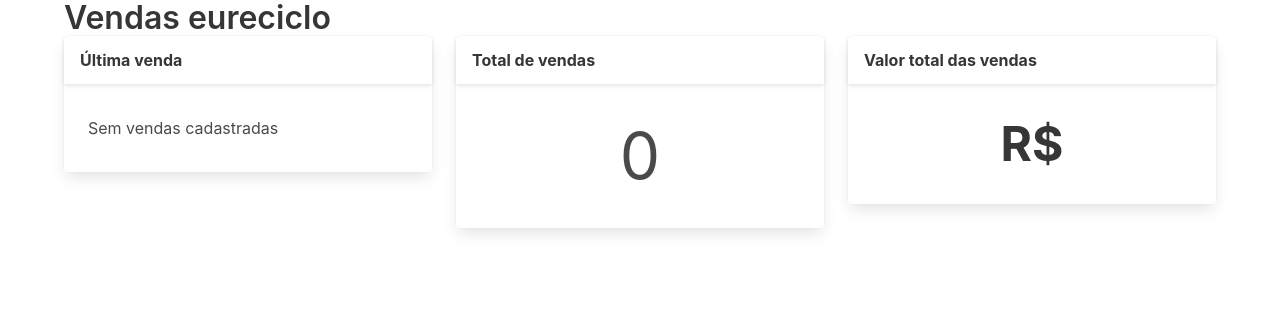
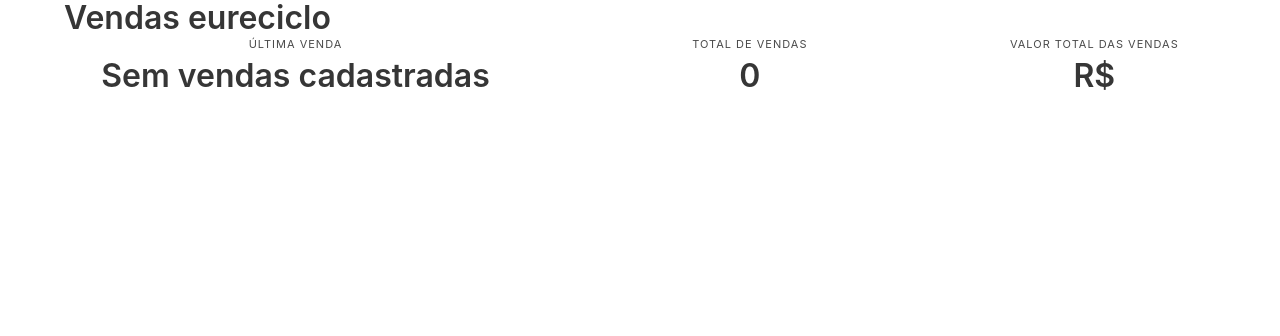
Before and after one commit to wcardosos/desafio-eureciclo, a Django app: page /sales/ in a window 1280 px wide. Shown: the top 336 px of the page. Run offline with Django 4.2, Linux system fonts and the light colour scheme; data that the repository does not hold is empty.

Commit message:
refactor(sales/templates/index) Refactor last sale informations

```diff
--- a/src/sales/templates/index.html
+++ b/src/sales/templates/index.html
@@ -4,44 +4,28 @@
   <title>Home</title>
 {% endblock %}
 {% block content %}
-  <div class="container">
-    <section class="columns">
-      <div class="column is-one-third">
-        <div class="card">
-          <div class="card-header">
-            <p class="card-header-title">Última venda</p>
-          </div>
-          <div class="card-content">
+  <div class="level">
+    <div class="level-item has-text-centered">
+      <div>
+        <p class="heading">Última venda</p>
         {% if last_sale %}
-              <p class="py-2">Nome: {{ last_sale.buyer }}</p>
-              <p class="py-2">Preço: {{ last_sale.price }}</p>
-              <p class="py-2">Quantidade: {{ last_sale.quantity }}</p>
+          <p class="title">{{ last_sale.buyer }} - R$ {{ last_sale.price|floatformat:2 }}</p>
         {% else %}
-              <p class="py-2">Sem vendas cadastradas</p>
+          <p class="title">Sem vendas cadastradas</p>
         {% endif %}
       </div>
     </div>
+    <div class="level-item has-text-centered">
+      <div>
+        <p class="heading">Total de vendas</p>
+        <p class="title">{{ sales_count }}</p>
       </div>
-      <div class="column is-one-third">
-        <div class="card">
-          <div class="card-header">
-            <p class="card-header-title">Total de vendas</p>
     </div>
-          <div class="card-content is-flex is-justify-content-center">
-            <p style="font-size: 64px;">{{ sales_count }}</p>
+    <div class="level-item has-text-centered">
+      <div>
+        <p class="heading">Valor total das vendas</p>
+        <p class="title">R$ {{ sales_total_price|floatformat:2 }}</p>
       </div>
     </div>
   </div>
-      <div class="column is-one-third">
-        <div class="card">
-          <div class="card-header">
-            <p class="card-header-title">Valor total das vendas</p>
-          </div>
-          <div class="card-content is-flex is-justify-content-center" style="height: 100%;">
-            <strong style="font-size: 48px;">R$ {{ sales_total_price|floatformat:2 }}</strong>
-          </div>
-        </div>
-      </div>
-    </section>
-  </div>
 {% endblock %}
```
Also changed, not shown: tests/sales/views/test_home_view.py (+1 -3 lines). Lines whose indentation alone changed are shown as unchanged.
